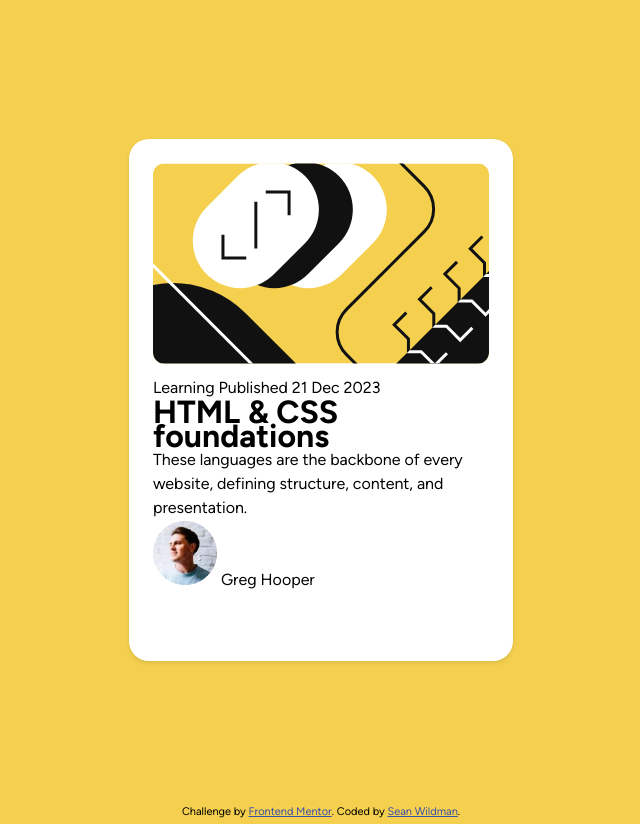
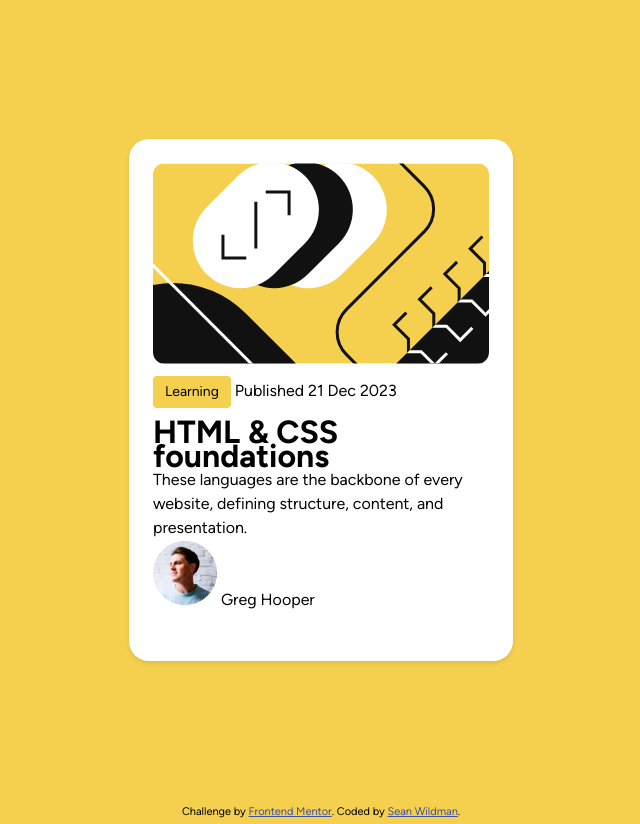
Before and after one commit to twelvegoats/FEM_blog_preview_card, a plain HTML site: page index.html in a window 1280 px wide. Shown: the whole page, without its empty margins (319-959 px from the left). Drawn offline with Linux system fonts and the light colour scheme.

Commit message:
Set styles for .blog-card__category

```diff
--- a/css/styles.css
+++ b/css/styles.css
@@ -67,3 +67,13 @@ main {
   border-radius: var(--spacing-150);
   object-fit: cover;
 }
+
+.blog-card__category {
+  display: inline-block;
+  background-color: var(--yellow);
+  border-radius: var(--spacing-50);
+  padding: var(--spacing-50) var(--spacing-150);
+  font-size: var(--text-preset-3-font-size);
+  font-weight: var(--text-preset-2-font-weight);
+  margin-bottom: var(--spacing-150);
+}
```
